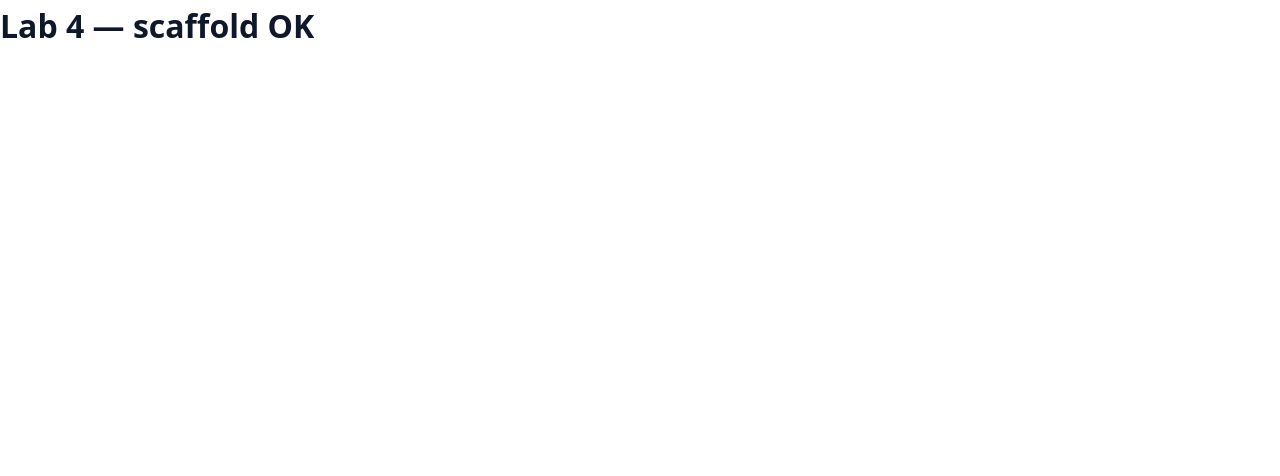
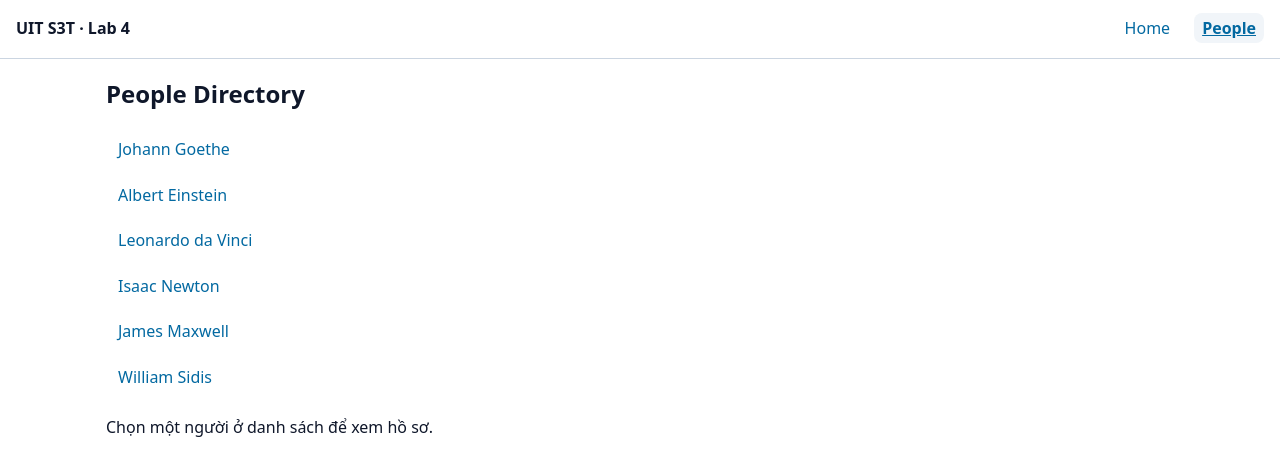
Before and after one commit to mwosik11/24522044_MinhVu, a React (Vite) app in the folder Ex1_W4/client/: page /people in a window 1280 px wide. Shown: the top 476 px of the page. Built offline with nearby package versions, Linux system fonts and the light colour scheme.

Commit message:
feat(router): add router layout with NavLink and Outlet

```diff
--- /dev/null
+++ b/Ex1_W4/client/src/data/people.js
@@ -0,0 +1,18 @@
+/**
+ * @typedef {Object} Person
+ * @property {string} id    - Stable entity ID, dùng làm key & URL param
+ * @property {string} name
+ * @property {string} role
+ * @property {number} age
+ * @property {number} iq
+ */
+
+/** @type {ReadonlyArray<Person>} */
+export const SMART_PEOPLE = Object.freeze([
+  { id: 'sp-1', name: 'Johann Goethe', role: 'Poet & Polymath', age: 82, iq: 210 },
+  { id: 'sp-2', name: 'Albert Einstein', role: 'Theoretical Physicist', age: 76, iq: 205 },
+  { id: 'sp-3', name: 'Leonardo da Vinci', role: 'Artist & Engineer', age: 67, iq: 180 },
+  { id: 'sp-4', name: 'Isaac Newton', role: 'Mathematician', age: 84, iq: 190 },
+  { id: 'sp-5', name: 'James Maxwell', role: 'Physicist', age: 48, iq: 190 },
+  { id: 'sp-6', name: 'William Sidis', role: 'Child Prodigy', age: 46, iq: 200 },
+]);
--- /dev/null
+++ b/Ex1_W4/client/src/features/people/People.module.css
@@ -0,0 +1,28 @@
+.frame {
+  display: grid;
+  grid-template-columns: 1fr;
+  gap: var(--space);
+}
+.title { grid-column: 1 / -1; }
+.sidebar ul { list-style: none; display: grid; gap: 0.25rem; }
+.link {
+  display: block;
+  padding: 0.5rem 0.75rem;
+  border-radius: var(--radius);
+  text-decoration: none;
+}
+.active { background: var(--surface); font-weight: 700; border-left: 4px solid var(--accent); }
+.content { min-width: 0; }
+.card {
+  min-height: var(--detail-card-height, 220px);
+  padding: var(--space);
+  border: 1px solid var(--border);
+  border-radius: var(--radius);
+}
+.details {
+  display: grid;
+  grid-template-columns: max-content 1fr;
+  gap: 0.25rem 1rem;
+  margin-top: 0.5rem;
+}
+.details dt { font-weight: 700; color: var(--muted); }
--- /dev/null
+++ b/Ex1_W4/client/src/features/people/PeopleIndex.jsx
@@ -0,0 +1,3 @@
+export default function PeopleIndex() {
+  return <p>Chọn một người ở danh sách để xem hồ sơ.</p>;
+}
--- /dev/null
+++ b/Ex1_W4/client/src/features/people/PeopleLayout.jsx
@@ -0,0 +1,31 @@
+import { NavLink, Outlet } from 'react-router';
+import styles from './People.module.css';
+
+/**
+ * Master pane: danh sách người + vùng detail render qua <Outlet />.
+ * @param {{ people: ReadonlyArray<import('../../data/people.js').Person> }} props
+ */
+export default function PeopleLayout({ people = [] }) {
+  return (
+    <section className={styles.frame} aria-labelledby="people-title">
+      <h1 id="people-title" className={styles.title}>People Directory</h1>
+      <nav className={styles.sidebar} aria-label="People">
+        <ul>
+          {people.map((p) => (
+            <li key={p.id}>
+              <NavLink
+                to={`/people/${p.id}`}
+                className={({ isActive }) => (isActive ? `${styles.link} ${styles.active}` : styles.link)}
+              >
+                {p.name}
+              </NavLink>
+            </li>
+          ))}
+        </ul>
+      </nav>
+      <section className={styles.content} aria-label="Person detail">
+        <Outlet />
+      </section>
+    </section>
+  );
+}
--- /dev/null
+++ b/Ex1_W4/client/src/layouts/RootLayout.jsx
@@ -0,0 +1,24 @@
+import { NavLink, Outlet } from 'react-router';
+import styles from './RootLayout.module.css';
+
+const navClass = ({ isActive }) => (isActive ? `${styles.link} ${styles.active}` : styles.link);
+
+export default function RootLayout() {
+  return (
+    <>
+      <a href="#main-content" className="skip-link">Bỏ qua tới nội dung chính</a>
+      <header className={styles.header}>
+        <p className={styles.brand}>UIT S3T · Lab 4</p>
+        <nav aria-label="Primary">
+          <ul className={styles.navList}>
+            <li><NavLink to="/" end className={navClass}>Home</NavLink></li>
+            <li><NavLink to="/people" className={navClass}>People</NavLink></li>
+          </ul>
+        </nav>
+      </header>
+      <main id="main-content" className={styles.main}>
+        <Outlet />
+      </main>
+    </>
+  );
+}
--- /dev/null
+++ b/Ex1_W4/client/src/layouts/RootLayout.module.css
@@ -0,0 +1,14 @@
+.header {
+  display: flex;
+  flex-wrap: wrap;
+  justify-content: space-between;
+  align-items: center;
+  gap: var(--space);
+  padding: var(--space);
+  border-bottom: 1px solid var(--border);
+}
+.brand { font-weight: 700; }
+.navList { display: flex; gap: var(--space); list-style: none; }
+.link { text-decoration: none; padding: 0.25rem 0.5rem; border-radius: var(--radius); }
+.active { background: var(--surface); font-weight: 700; text-decoration: underline; }
+.main { padding: var(--space); max-width: 1100px; margin-inline: auto; }
--- a/Ex1_W4/client/src/main.jsx
+++ b/Ex1_W4/client/src/main.jsx
@@ -1,5 +1,7 @@
 import { StrictMode } from 'react';
 import { createRoot } from 'react-dom/client';
+import { RouterProvider } from 'react-router';
+import { router } from './router.jsx';
 import './styles/global.css';
 
 const rootEl = document.getElementById('root');
@@ -7,6 +9,6 @@ if (!rootEl) throw new Error('Missing #root mount container');
 
 createRoot(rootEl).render(
   <StrictMode>
-    <main><h1>Lab 4 — scaffold OK</h1></main>
+    <RouterProvider router={router} />
   </StrictMode>
 );
--- /dev/null
+++ b/Ex1_W4/client/src/pages/Home.jsx
@@ -0,0 +1,10 @@
+import { Link } from 'react-router';
+
+export default function Home() {
+  return (
+    <section aria-labelledby="home-title">
+      <h1 id="home-title">Lab 4 — Multi-Route SPA</h1>
+      <p>Mở <Link to="/people">People Directory</Link> để xem master-detail.</p>
+    </section>
+  );
+}
--- /dev/null
+++ b/Ex1_W4/client/src/pages/NotFound.jsx
@@ -0,0 +1,10 @@
+import { Link } from 'react-router';
+
+export default function NotFound() {
+  return (
+    <section role="alert" aria-labelledby="nf-title">
+      <h1 id="nf-title">404 — Không tìm thấy trang</h1>
+      <p><Link to="/">Về trang chủ</Link></p>
+    </section>
+  );
+}
--- /dev/null
+++ b/Ex1_W4/client/src/router.jsx
@@ -0,0 +1,26 @@
+import { createBrowserRouter } from 'react-router';
+import RootLayout from './layouts/RootLayout.jsx';
+import Home from './pages/Home.jsx';
+import NotFound from './pages/NotFound.jsx';
+import PeopleLayout from './features/people/PeopleLayout.jsx';
+import PeopleIndex from './features/people/PeopleIndex.jsx';
+import { SMART_PEOPLE } from './data/people.js';
+
+export const routes = [
+  {
+    path: '/',
+    element: <RootLayout />,
+    errorElement: <NotFound />,
+    children: [
+      { index: true, element: <Home /> },
+      {
+        path: 'people',
+        element: <PeopleLayout people={SMART_PEOPLE} />,
+        children: [{ index: true, element: <PeopleIndex /> }],
+      },
+      { path: '*', element: <NotFound /> },
+    ],
+  },
+];
+
+export const router = createBrowserRouter(routes);
```
